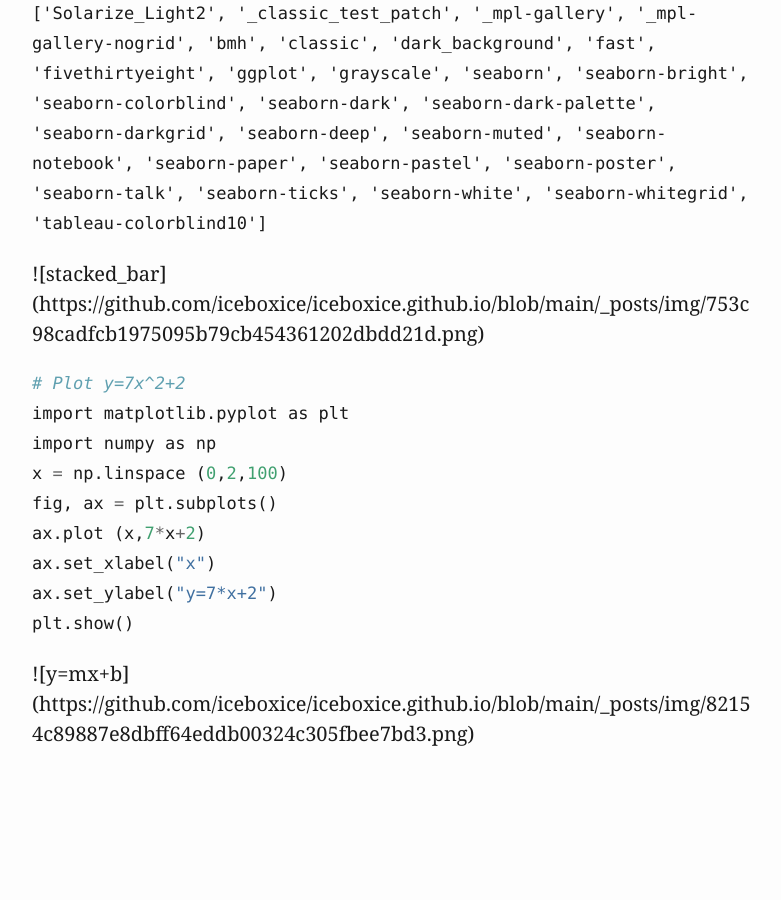
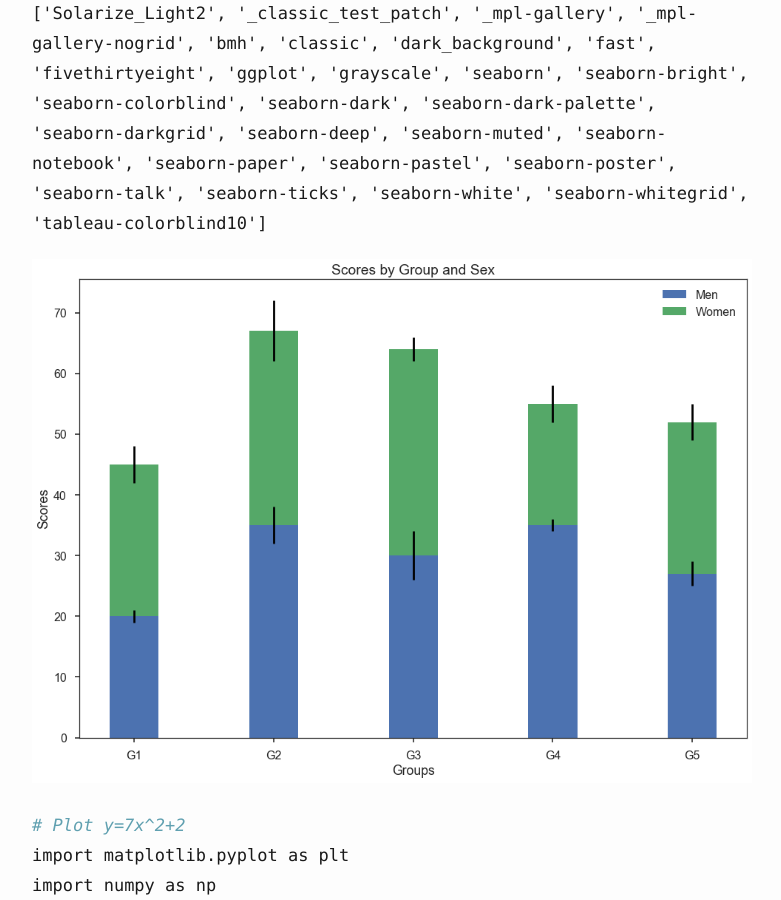
Before and after one commit to iceboxice/iceboxice.github.io, a Jekyll site: the page _posts/2022-06-15-matlibplots.html, which Jekyll copies as it is, in a window 1280 px wide and 900 px high, scrolled down 721 px. Shown: the whole window, without its empty margins (248-1029 px from the left). Built offline with Jekyll 4.4.1, drawn with Linux system fonts in a browser that asks for light colours; before the commit the page ends 1540 px from its top, so only the background shows below that.

Commit message:
plots image

```diff
--- a/_posts/2022-06-15-matlibplots.html
+++ b/_posts/2022-06-15-matlibplots.html
@@ -239,7 +239,7 @@
 </code></pre>
 </div>
 <div class="output display_data">
-<p>![stacked_bar](https://github.com/iceboxice/iceboxice.github.io/blob/main/_posts/img/753c98cadfcb1975095b79cb454361202dbdd21d.png)</p>
+<p><img src="https://github.com/iceboxice/iceboxice.github.io/blob/main/_posts/img/753c98cadfcb1975095b79cb454361202dbdd21d.png" alt="stacked_bar"></p>
 </div>
 </div>
 <div class="cell code" data-execution_count="2">
@@ -253,7 +253,7 @@
 <span id="cb3-8"><a href="#cb3-8" aria-hidden="true" tabindex="-1"></a>ax.set_ylabel(<span class="st">&quot;y=7*x+2&quot;</span>)</span>
 <span id="cb3-9"><a href="#cb3-9" aria-hidden="true" tabindex="-1"></a>plt.show()</span></code></pre></div>
 <div class="output display_data">
-<p>![y=mx+b](https://github.com/iceboxice/iceboxice.github.io/blob/main/_posts/img/82154c89887e8dbff64eddb00324c305fbee7bd3.png)</p>
+<p><img class="fit-picture" src="https://github.com/iceboxice/iceboxice.github.io/blob/main/_posts/img/82154c89887e8dbff64eddb00324c305fbee7bd3.png" alt="y=mx+b"></p>
 </div>
 </div>
 </body>
```
